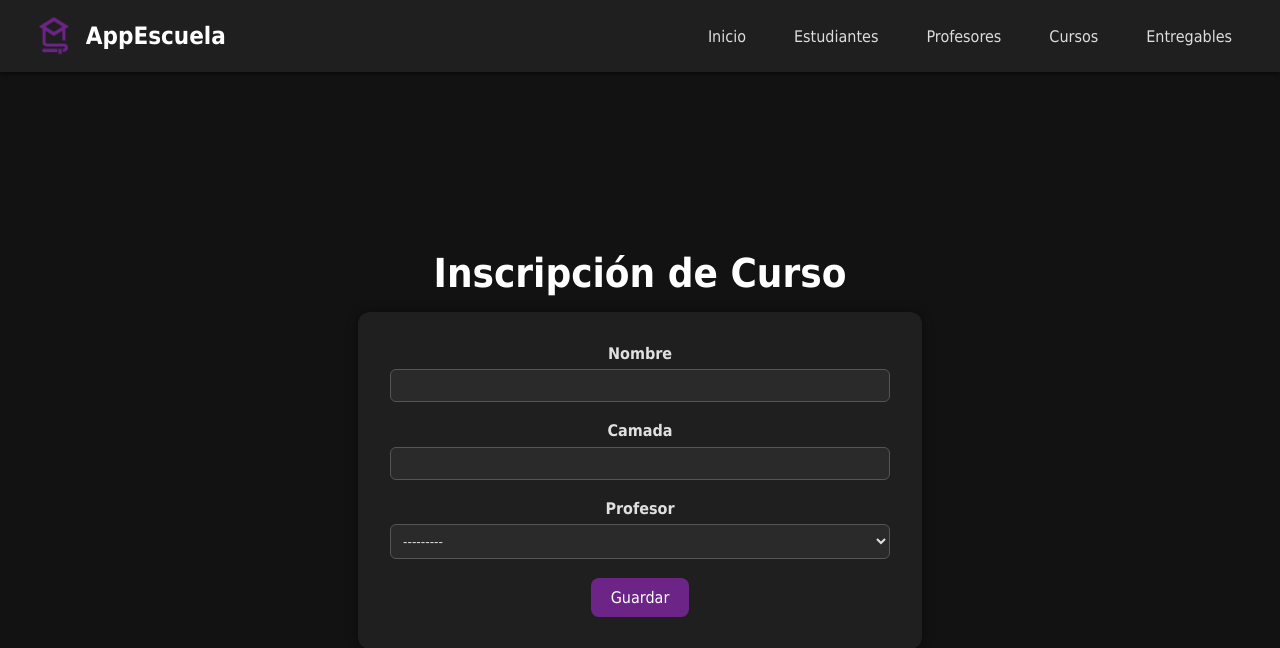
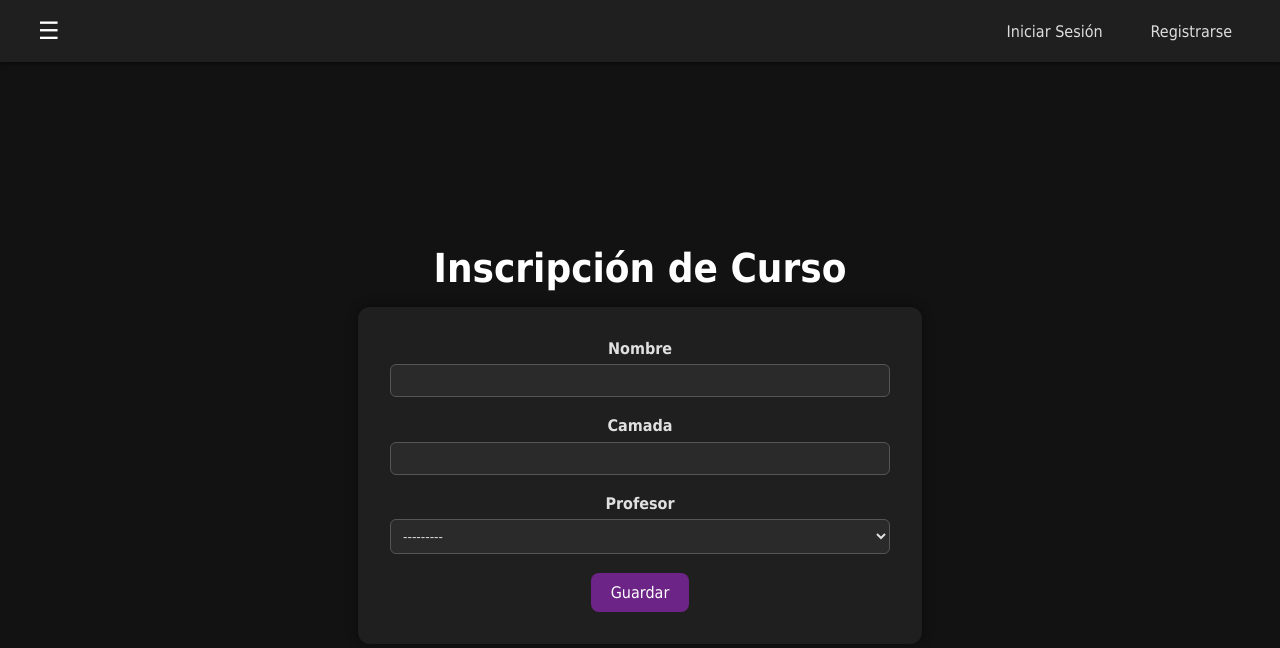
Before and after one commit to AlvHerr670/AppEscuela, a Django app: page /cursos/nuevo/ in a window 1280 px wide. Shown: the top 648 px of the page. Run offline with Django 5.2, Linux system fonts and the light colour scheme; data that the repository does not hold is empty.

Commit message:
Creación de SideBar y formularios de Login y Register

```diff
--- a/AppEscuela1/forms.py
+++ b/AppEscuela1/forms.py
@@ -1,6 +1,54 @@
 from django import forms
+from django.contrib.auth import authenticate
+from django.contrib.auth.models import User
+from django.contrib.auth.forms import UserCreationForm
 from .models import Estudiante, Profesor, Curso, Entregable
 import datetime
+
+class LoginForm(forms.Form):
+    username = forms.CharField(label='Usuario', max_length=150)
+    password = forms.CharField(label='Contraseña', widget=forms.PasswordInput)
+
+    def clean(self):
+        cleaned_data = super().clean()
+        username = cleaned_data.get("username")
+        password = cleaned_data.get("password")
+
+        if username and password:
+            user = authenticate(username=username, password=password)
+            if user is None:
+                raise forms.ValidationError("Usuario o contraseña incorrectos")
+        return cleaned_data
+
+class RegistroForm(UserCreationForm):
+    email = forms.EmailField(required=True, label="Correo electrónico")
+
+    password1 = forms.CharField(
+        label="Contraseña",
+        strip=False,
+        widget=forms.PasswordInput,
+    )
+    password2 = forms.CharField(
+        label="Confirmar contraseña",
+        strip=False,
+        widget=forms.PasswordInput,
+    )
+
+    class Meta:
+        model = User
+        fields = ["username", "email", "password1", "password2"]
+        labels = {
+            "username": "Usuario",
+            "email": "Correo electrónico",
+            "password1": "Contraseña",
+            "password2": "Confirmar contraseña",
+        }
+
+    def clean_email(self):
+        email = self.cleaned_data.get("email")
+        if User.objects.filter(email=email).exists():
+            raise forms.ValidationError("Este correo ya está registrado.")
+        return email
 
 class EstudianteForm(forms.ModelForm):
     class Meta:
--- a/AppEscuela1/templates/AppEscuela1/base.html
+++ b/AppEscuela1/templates/AppEscuela1/base.html
@@ -100,6 +100,22 @@
             transform: scale(1.09);
         }
 
+        .sidebar-link {
+            padding: 8px 16px;
+            text-decoration: none;
+            font-size: 18px;
+            background-color: transparent;
+            color: #dddddd;
+            border-radius: 6px;
+            display: block;
+            transition: background-color 0.3s, color 0.3s;
+            text-align: center;
+        }
+
+        .sidebar-link:hover {
+            background-color: #6c2586;
+            color: #ffffff;
+        }
 
         form input, form textarea, form select {
             background-color: #2a2a2a;
@@ -147,23 +163,42 @@
 </head>
 <body>
     <nav>
-        <a href="{% url 'AppEscuela1:index' %}" class="logo">
-        <img src="{% static 'AppEscuela1/img/logo.png' %}" alt="Logo AppEscuela" class="logo-img">
-        AppEscuela
-        </a>
+        <button onclick="openSidebar()" style="font-size: 24px; background: none; border: none; color: #fff; cursor: pointer; margin-right: 1rem;">☰</button>
+
         <ul>
-            <li><a href="{% url 'AppEscuela1:index' %}">Inicio</a></li>
-            <li><a href="{% url 'AppEscuela1:lista_estudiantes' %}">Estudiantes</a></li>
-            <li><a href="{% url 'AppEscuela1:lista_profesores' %}">Profesores</a></li>
-            <li><a href="{% url 'AppEscuela1:lista_cursos' %}">Cursos</a></li>
-            <li><a href="{% url 'AppEscuela1:lista_entregables' %}">Entregables</a></li>
+            <li><a href="{% url 'AppEscuela1:login_usuario' %}">Iniciar Sesión</a></li>
+            <li><a href="{% url 'AppEscuela1:registrar_usuario' %}">Registrarse</a></li>
         </ul>
     </nav>
 
+    <div id="sidebar" style="height: 100%; width: 0; position: fixed; z-index: 1000; top: 0; left: 0; background-color: #1f1f1f; overflow-x: hidden; transition: 0.3s; padding-top: 60px;">
+        <a href="javascript:void(0)" onclick="closeSidebar()" style="position: absolute; top: 20px; right: 25px; font-size: 36px; text-decoration: none; color: white;">&times;</a>
+        <div style="text-align: center; margin-bottom: 30px;">
+            <img src="{% static 'AppEscuela1/img/logo.png' %}" alt="Logo AppEscuela" style="width: 100px; height: auto;">
+            <div style="margin-top: 10px; font-size: 20px; font-weight: bold; color: white;">AppEscuela</div>
+        </div>
+        <a href="{% url 'AppEscuela1:index' %}" class="sidebar-link">Inicio</a>
+        <a href="{% url 'AppEscuela1:lista_estudiantes' %}" class="sidebar-link">Estudiantes</a>
+        <a href="{% url 'AppEscuela1:lista_profesores' %}" class="sidebar-link">Profesores</a>
+        <a href="{% url 'AppEscuela1:lista_cursos' %}" class="sidebar-link">Cursos</a>
+        <a href="{% url 'AppEscuela1:lista_entregables' %}" class="sidebar-link">Entregables</a>
+    </div>
+
     <main>
         {% block content %}
-        <!-- Contenido personalizado de cada página -->
+
         {% endblock %}
     </main>
+
+    <script>
+    function openSidebar() {
+        document.getElementById("sidebar").style.width = "250px";
+    }
+
+    function closeSidebar() {
+        document.getElementById("sidebar").style.width = "0";
+    }
+    </script>
+
 </body>
 </html>
--- a/AppEscuela1/templates/AppEscuela1/form_common.html
+++ b/AppEscuela1/templates/AppEscuela1/form_common.html
@@ -14,6 +14,11 @@
       {{ field }}
       {% if field.errors %}
         <div style="color: #ff7373; font-size: 0.9rem;">{{ field.errors }}</div>
+      {% endif %}
+      {% if form.non_field_errors %}
+        <div style="color: #ff7373; font-size: 0.95rem; text-align: center; margin-bottom: 1rem;">
+          {{ form.non_field_errors }}
+        </div>
       {% endif %}
     </div>
   {% endfor %}
--- a/AppEscuela1/urls.py
+++ b/AppEscuela1/urls.py
@@ -5,6 +5,8 @@ app_name = 'AppEscuela1'
 
 urlpatterns = [
     path("", index, name="index"),
+    path('login/', login_usuario, name='login_usuario'),
+    path('registrar/', registro_usuario, name='registrar_usuario'),
     path('estudiantes/', lista_estudiantes, name='lista_estudiantes'),
     path('estudiantes/<int:pk>/', detalle_estudiante, name='detalle_estudiante'),
     path('profesores/', lista_profesores, name='lista_profesores'),
--- a/AppEscuela1/views.py
+++ b/AppEscuela1/views.py
@@ -1,10 +1,33 @@
 from django.shortcuts import render, get_object_or_404, redirect
 from django.db.models import Q
+from django.contrib.auth import authenticate, login
 from .models import Estudiante, Profesor, Curso, Entregable
-from .forms import EstudianteForm, ProfesorForm, CursoForm, EntregableForm
+from .forms import EstudianteForm, ProfesorForm, CursoForm, EntregableForm, LoginForm, RegistroForm
 
 def index(request):
     return render(request, 'AppEscuela1/index.html')
+
+def login_usuario(request):
+    form = LoginForm(request.POST or None)
+    if request.method == 'POST' and form.is_valid():
+        user = authenticate(
+            request,
+            username=form.cleaned_data['username'],
+            password=form.cleaned_data['password']
+        )
+        if user is not None:
+            login(request, user)
+            return redirect('AppEscuela1:index')
+        else:
+            form.add_error(None, "Usuario o contraseña incorrectos")
+    return render(request, 'AppEscuela1/login.html', {'form': form})
+
+def registro_usuario(request):
+    form = RegistroForm(request.POST or None)
+    if request.method == 'POST' and form.is_valid():
+        form.save()
+        return redirect('login')
+    return render(request, 'AppEscuela1/registrar.html', {'form': form})
 
 def lista_estudiantes(request):
     query = request.GET.get('q')
```
Also changed, not shown: AppEscuela1/templates/AppEscuela1/login.html (added, +8 -0 lines), AppEscuela1/templates/AppEscuela1/registrar.html (added, +8 -0 lines).
